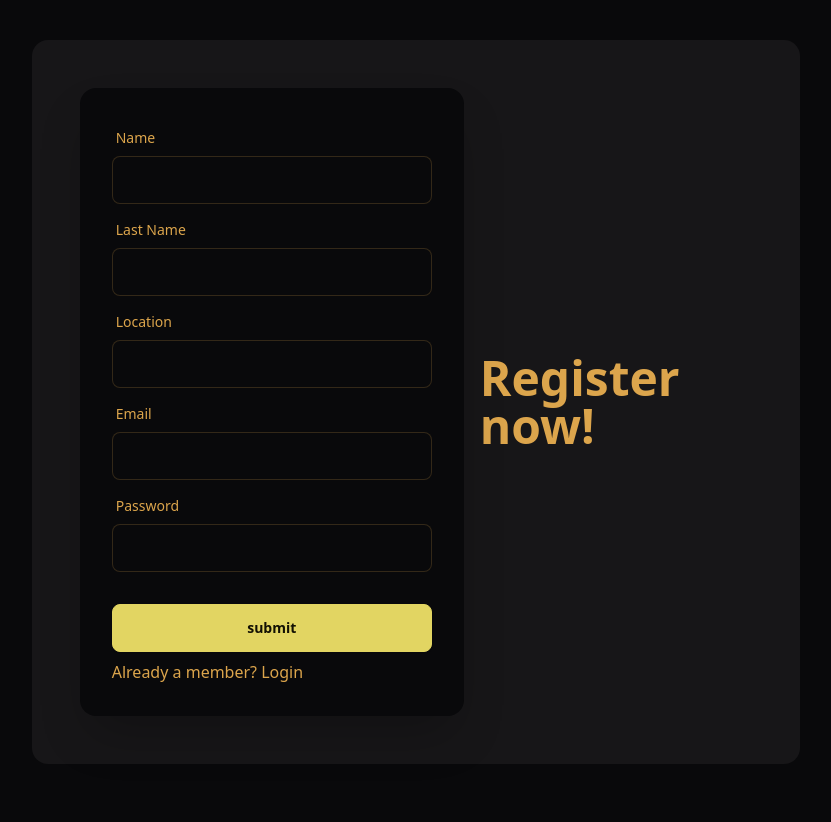
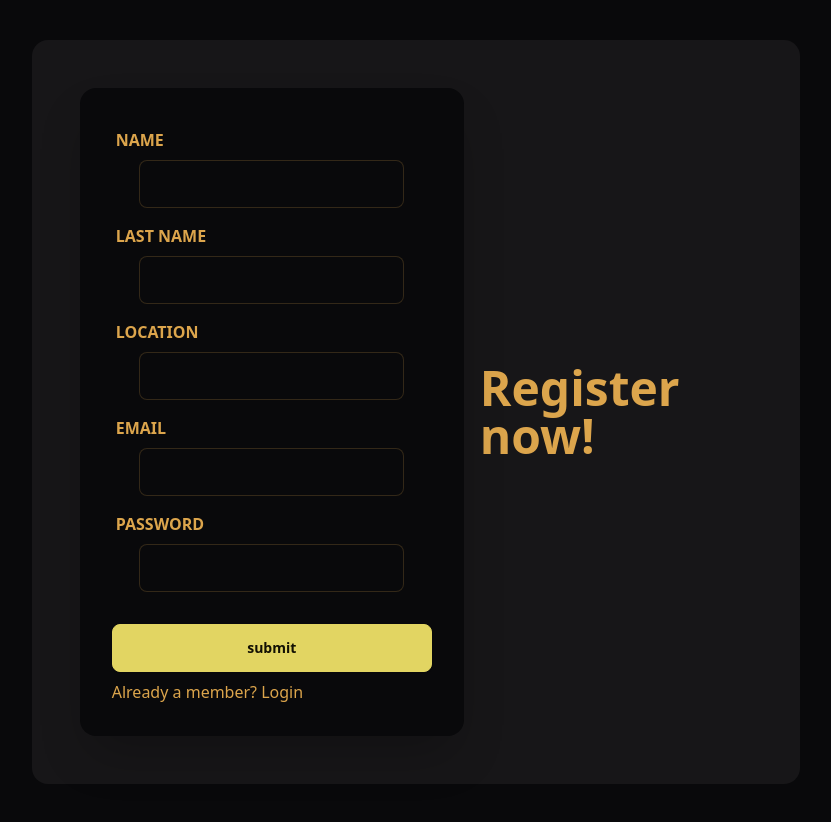
Before and after one commit to Papa-Sean/beatTheHouse, a React (Vite) app in the folder client/: page /register in a window 1280 px wide. Shown: the whole page, without its empty margins (224-1055 px from the left). Built offline with nearby package versions, Linux system fonts and the light colour scheme.

Commit message:
Styling changes for add bet

```diff
--- a/client/src/components/FormRow.jsx
+++ b/client/src/components/FormRow.jsx
@@ -2,18 +2,18 @@ import React from 'react';
 
 const FormRow = ({ type, name, labelText, defaultValue }) => {
   return (
-    <div className='form-control'>
+    <div className='form-control items-center text-left'>
       <label
         htmlFor={name}
-        className='label'
+        className='form-control w-full max-w-xs'
       >
-        <span className='label-text capitalize'>{labelText || name}</span>
+        <span className='label uppercase font-bold '>{labelText || name}</span>
       </label>
       <input
         type={type}
         id={name}
         name={name}
-        className='input input-bordered text-accent-content'
+        className='input input-bordered text-accent-content w-fit'
         defaultValue={defaultValue || ''}
         required
       />
--- a/client/src/components/FormRowSelect.jsx
+++ b/client/src/components/FormRowSelect.jsx
@@ -10,19 +10,21 @@ const FormRowSelect = ({
   onChange,
 }) => {
   return (
-    <div className='form-control'>
+    <div className='form-control items-center'>
       <label
         htmlFor={name}
         className='form-control w-full max-w-xs'
       >
         <div className='label'>
-          <span className='label-text'>{labelText || name}</span>
+          <span className='label-text uppercase font-bold'>
+            {labelText || name}
+          </span>
         </div>
         <select
           name={name}
           id={name}
           defaultValue={defaultValue}
-          className='select select-bordered'
+          className='select select-bordered w-auto'
           onChange={onChange}
         >
           {list.map((itemValue) => {
--- a/client/src/pages/AddBet.jsx
+++ b/client/src/pages/AddBet.jsx
@@ -54,7 +54,10 @@ const AddBet = () => {
   };
 
   return (
-    <Form method='post'>
+    <Form
+      method='post'
+      className='bg-base-200 align-element p-6 rounded-2xl'
+    >
       <FormRowSelect
         name='betTeam'
         labelText='bet team'
@@ -74,7 +77,7 @@ const AddBet = () => {
         defaultValue='100'
       />
       <button
-        className='btn btn-warning'
+        className='btn btn-warning  btn-block mt-8'
         type='submit'
       >
         Submit Bet
```
